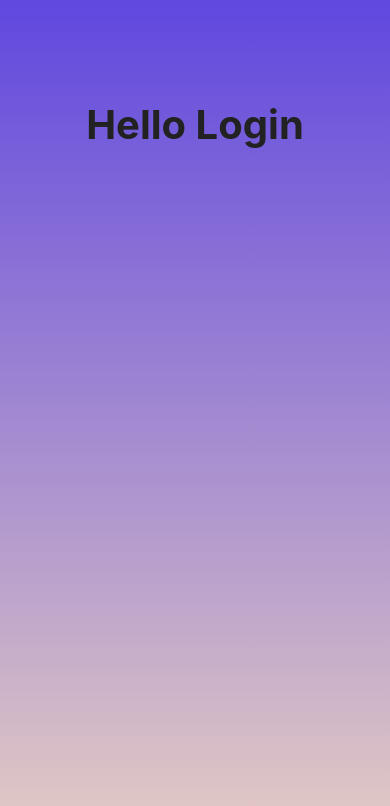
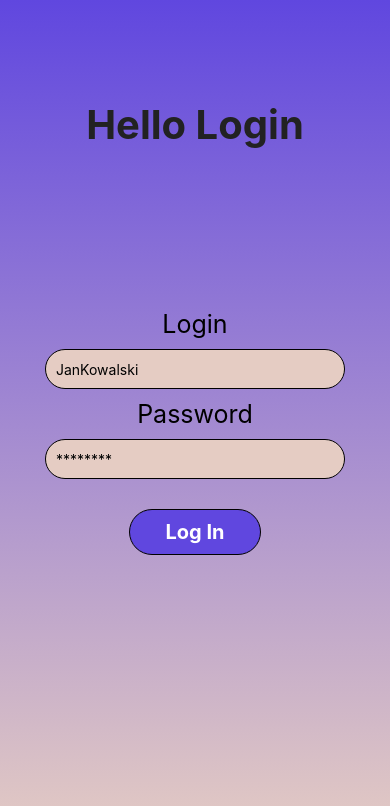
Before and after one commit to Arixin/LogApp, a React Native app in the folder LogApp/: screen /Login in a window 390 px wide. Shown: the top 806 px of the page. Built offline with nearby package versions, Linux system fonts and the light colour scheme.

Commit message:
Validation and Interface
Added validation for login and password and interface for login screen and home page

```diff
--- a/LogApp/package.json
+++ b/LogApp/package.json
@@ -17,8 +17,8 @@
     "expo-status-bar": "~1.6.0",
     "react": "18.2.0",
     "react-native": "0.72.4",
-    "react-native-safe-area-context": "^4.7.2",
-    "react-native-screens": "^3.25.0"
+    "react-native-safe-area-context": "4.6.3",
+    "react-native-screens": "~3.22.0"
   },
   "devDependencies": {
     "@babel/core": "^7.20.0",
--- a/LogApp/screens/Home.tsx
+++ b/LogApp/screens/Home.tsx
@@ -1,8 +1,8 @@
-import { View, Text } from 'react-native'
+import { View, Text,Pressable } from 'react-native'
 import React from 'react'
 import { LinearGradient } from 'expo-linear-gradient'
 
-const Home = () => {
+const Home = ({navigation}:{navigation:any}) => {
   return (
     <LinearGradient
         style={{
@@ -10,13 +10,26 @@ const Home = () => {
         }}
         colors={[COLORS.purple,COLORS.creamy]}
     >
-        <View>
-            <Text style={{paddingTop:100,
+        <View style={{display:'flex',flexDirection:'row',alignItems:'center',justifyContent:'center',paddingTop:100,gap:40}} >
+            <Text style={{
               textAlign:"center",
               color:`${COLORS.black}`,
               fontSize:40,
               fontWeight:'bold'
-            }}>Hello World</Text>
+            }}>Hello Home</Text>
+            <Pressable style={{
+            borderWidth:1,
+            borderRadius:50,
+            backgroundColor:COLORS.creamy,
+            display:'flex',
+            padding:10,
+            paddingRight:35,
+            paddingLeft:35,
+            justifyContent:'center',
+            alignItems:'center'}}
+            onPress={() => navigation.navigate('Login')}>
+            <Text style={{color:COLORS.purple,fontWeight:'bold',fontSize:20}}>Log Out</Text>
+          </Pressable>
         </View>
     </LinearGradient>
   )
--- a/LogApp/screens/Login.tsx
+++ b/LogApp/screens/Login.tsx
@@ -1,8 +1,27 @@
-import { View, Text } from 'react-native'
-import React from 'react'
+import { View, Text, TextInput, Pressable } from 'react-native'
+import React, { useState } from 'react'
 import { LinearGradient } from 'expo-linear-gradient'
 
-const Login = () => {
+const Login = ({navigation}:{navigation:any}) => {
+
+  const[username,setUsername] = useState('')
+  const[isValidU,setIsValidU] = useState(true)
+
+  const[password,setPassword] = useState('')
+  const[isValidP,setIsValidP] = useState(true)
+
+  const validateUsername = (text: string) => {
+    const regex = /^[a-zA-Z0-9]{3,20}$/
+    setIsValidU(regex.test(text))
+    setUsername(text)
+  }
+
+  const validatePassword = (text: string) => {
+    const regex = /^(?=.*[!@#$%^&*])(?=.*\d)(?=.*[A-Z]).{6,20}$/
+    setIsValidP(regex.test(text))
+    setPassword(text)
+  }
+
   return (
     <LinearGradient
         style={{
@@ -20,6 +39,65 @@ const Login = () => {
             }}
             >Hello Login</Text>
         </View>
+        <View style={{
+          display:'flex',
+          justifyContent:'center',
+          alignItems:'center',
+          gap:10,
+          padding:5,
+          margin:10,
+          paddingTop:150
+        }}>
+          <Text style={{fontSize:25}}>Login</Text>
+          <TextInput style={{
+            height:40,
+            borderWidth:1,
+            borderRadius:50,
+            width:300,
+            backgroundColor:COLORS.creamy,
+            padding:10
+          }}
+          placeholder='JanKowalski'
+          onChangeText={validateUsername}
+          value={username}
+          />
+          {!isValidU && (
+        <Text style={{ color: 'black',width:250,fontSize:15,fontWeight:'bold' }}>
+        • Nazwa użytkownika musi zawierać od 3 do 20 znaków i składać się tylko z liter i cyfr.
+        </Text>
+      )}
+          <Text style={{fontSize:25}}>Password</Text>
+          <TextInput style={{
+            height:40,
+            borderWidth:1,
+            borderRadius:50,
+            width:300,
+            backgroundColor:COLORS.creamy,
+            padding:10
+          }}
+          placeholder='********'
+          onChangeText={validatePassword}
+          value={password}
+          />{!isValidP && (
+            <Text style={{ color: 'black',width:250,fontSize:15,fontWeight:'bold' }}>
+            • Hasło musi zawierać od 6 do 20 znaków i zawierać co najmniej jeden znak specjalny, jedną cyfrę oraz jedną dużą literę.
+            </Text>
+          )}
+          <Pressable style={{
+            marginTop:20,
+            borderWidth:1,
+            borderRadius:50,
+            backgroundColor:COLORS.purple,
+            display:'flex',
+            padding:10,
+            paddingRight:35,
+            paddingLeft:35,
+            justifyContent:'center',
+            alignItems:'center'}}
+            onPress={() => navigation.navigate('Home')}>
+            <Text style={{color:'#ffffff',fontWeight:'bold',fontSize:20}}>Log In</Text>
+          </Pressable>
+        </View>
     </LinearGradient>
   )
 }
```
Also changed, not shown: 1 other file (tests, documents, lock files or other folders).
